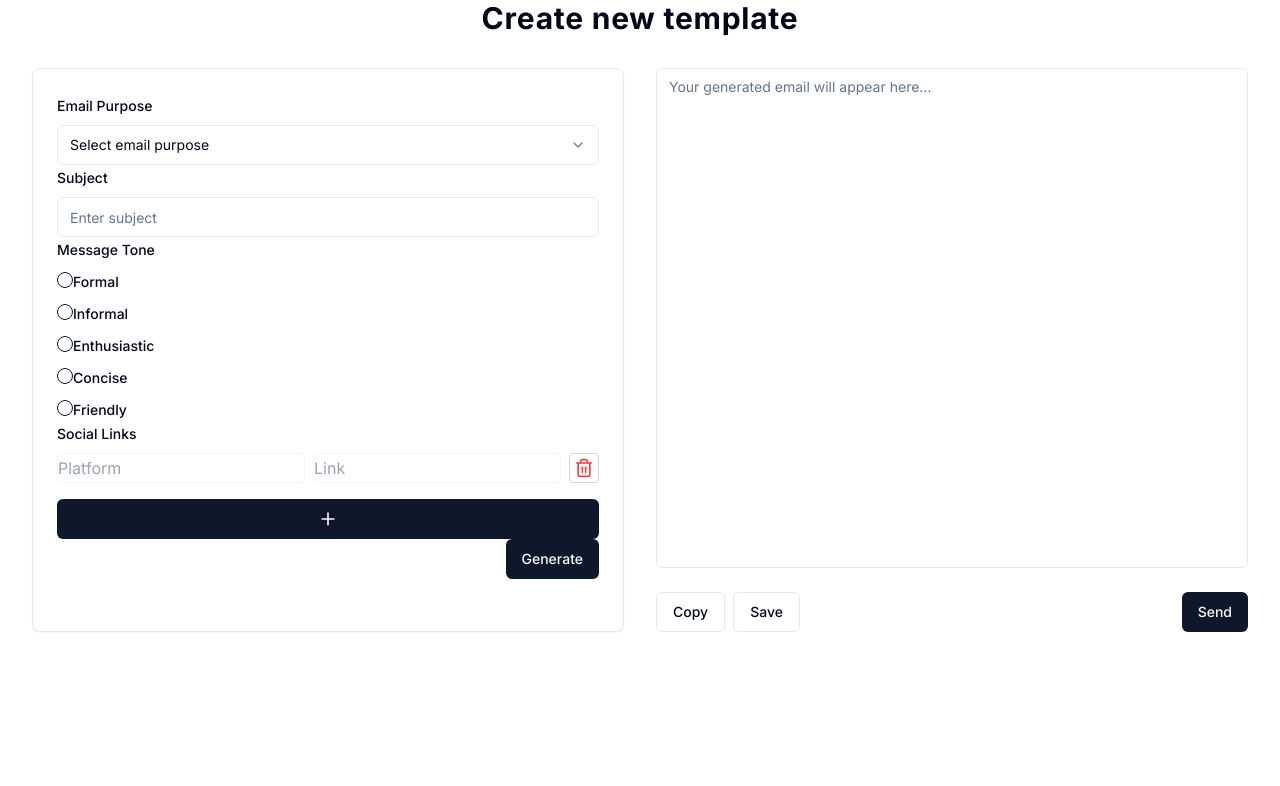
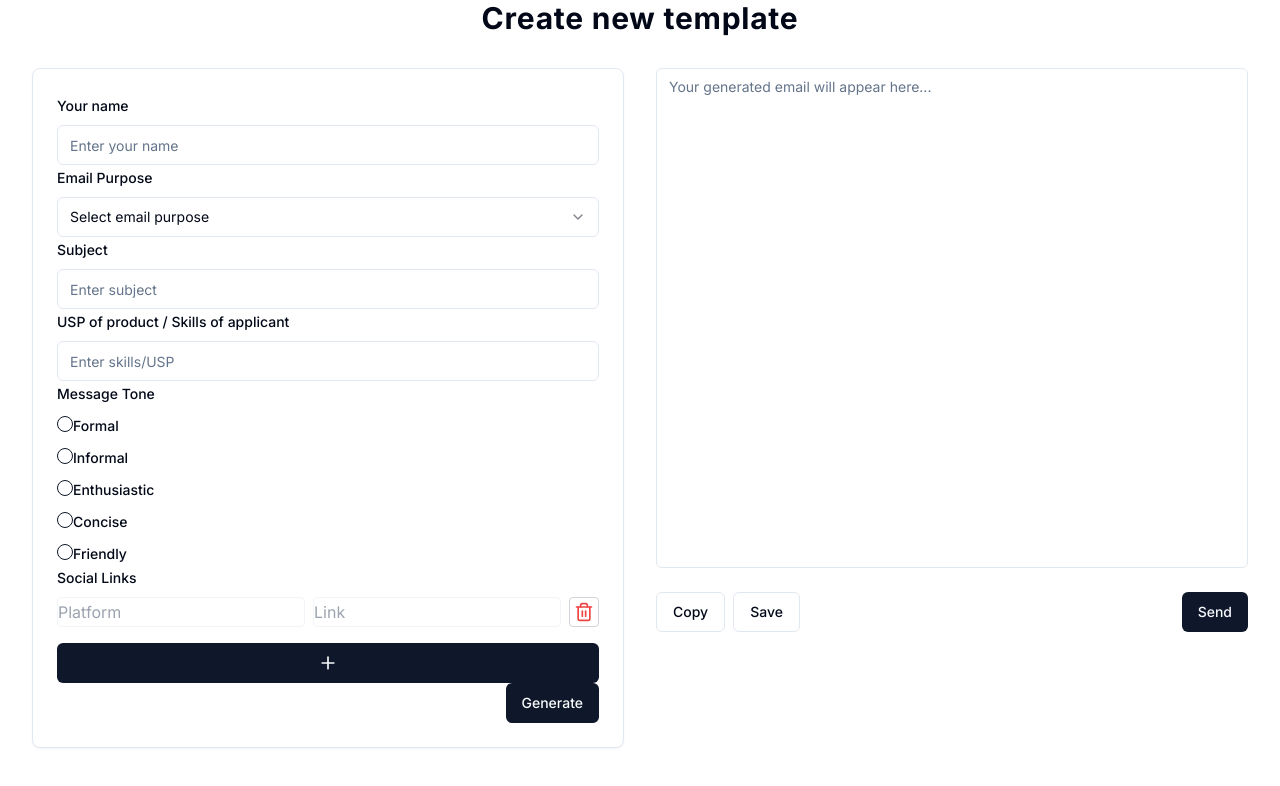
Before and after one commit to kaushal1717/coldmail.io, a Next.js app: page /templates/new in a window 1280 px wide. Shown: the top 786 px of the page. Built offline with nearby package versions, Linux system fonts and the light colour scheme.

Commit message:
added my name and skills field

```diff
--- a/app/api/gen/route.ts
+++ b/app/api/gen/route.ts
@@ -1,15 +1,21 @@
 import { NextResponse } from "next/server";
 import { groq } from "@/helper/groq.helper";
-import { emailFormType } from "@/app/shared/EmailFormSchema";
+import { emailFormType } from "@/app/templates/new/page";
 
 export async function POST(request: Request) {
-  const { emailTone, emailPurpose, subject, socialLinks }: emailFormType =
-    await request.json();
+  const {
+    senderName,
+    emailTone,
+    emailPurpose,
+    subject,
+    socialLinks,
+    skills,
+  }: emailFormType = await request.json();
   let links: string = "";
   socialLinks.forEach((element) => {
     links += element + ",";
   });
-  let promptString = `generate an email for ${emailPurpose} with subject as ${subject} and set the tone of email as ${emailTone}, include social links -${links} make sure the length is concise and not lengthy, please generate only body of the email without any final notes or anything`;
+  let promptString = `generate an email by ${senderName} for ${emailPurpose} with subject as ${subject} with the skills in ${skills}  and set the tone of email as ${emailTone}, include social links -${links} make sure the length is concise and not lengthy, please generate only body of the email without any final notes or anything`;
   const generator = await groq.chat.completions.create({
     messages: [
       {
--- a/app/templates/new/page.tsx
+++ b/app/templates/new/page.tsx
@@ -35,6 +35,7 @@ import { json } from "stream/consumers";
 
 // Zod schema definition for form validation
 const emailFormSchema = z.object({
+  senderName: z.string().min(1, "Enter your name/company name"),
   emailPurpose: z.enum([
     "follow-up",
     "job-application",
@@ -43,7 +44,7 @@ const emailFormSchema = z.object({
     "product-promotion",
   ]),
   subject: z.string().min(1, "Subject is required"),
-  messageTone: z.enum([
+  emailTone: z.enum([
     "formal",
     "informal",
     "enthusiastic",
@@ -58,9 +59,10 @@ const emailFormSchema = z.object({
       })
     )
     .max(4, "You can add up to 4 social links"),
+  skills: z.string().min(1, "Skills/USP is required"),
 });
 
-type emailFormType = z.infer<typeof emailFormSchema>;
+export type emailFormType = z.infer<typeof emailFormSchema>;
 
 const Page: React.FC = () => {
   const [responseMessage, setResponseMessage] = useState("");
@@ -117,6 +119,19 @@ const Page: React.FC = () => {
         <Card className="p-6 space-y-6">
           <FormProvider {...methods}>
             <form onSubmit={methods.handleSubmit(onSubmit)}>
+              {/* sender name */}
+              <div className="space-y-2">
+                <Label htmlFor="subject">Your name</Label>
+                <Input
+                  placeholder="Enter your name"
+                  {...methods.register("senderName")}
+                />
+                {methods.formState.errors.senderName && (
+                  <span className="text-red-500">
+                    {methods.formState.errors.senderName.message}
+                  </span>
+                )}
+              </div>
               {/* Email Purpose Field */}
               <FormField
                 control={methods.control}
@@ -164,11 +179,27 @@ const Page: React.FC = () => {
                 )}
               </div>
 
+              {/* usp/skills */}
+              <div className="space-y-2">
+                <Label htmlFor="subject">
+                  USP of product / Skills of applicant
+                </Label>
+                <Input
+                  placeholder="Enter skills/USP"
+                  {...methods.register("skills")}
+                />
+                {methods.formState.errors.skills && (
+                  <span className="text-red-500">
+                    {methods.formState.errors.skills.message}
+                  </span>
+                )}
+              </div>
+
               {/* Message Tone Field */}
               <div className="space-y-2">
                 <FormLabel>Message Tone</FormLabel>
                 <RadioGroup
-                  onValueChange={methods.setValue.bind(null, "messageTone")}
+                  onValueChange={methods.setValue.bind(null, "emailTone")}
                 >
                   <div className="space-y-1">
                     <RadioGroupItem value="formal" />
@@ -191,9 +222,9 @@ const Page: React.FC = () => {
                     <Label>Friendly</Label>
                   </div>
                 </RadioGroup>
-                {methods.formState.errors.messageTone && (
+                {methods.formState.errors.emailTone && (
                   <span className="text-red-500">
-                    {methods.formState.errors.messageTone.message}
+                    {methods.formState.errors.emailTone.message}
                   </span>
                 )}
               </div>
```
